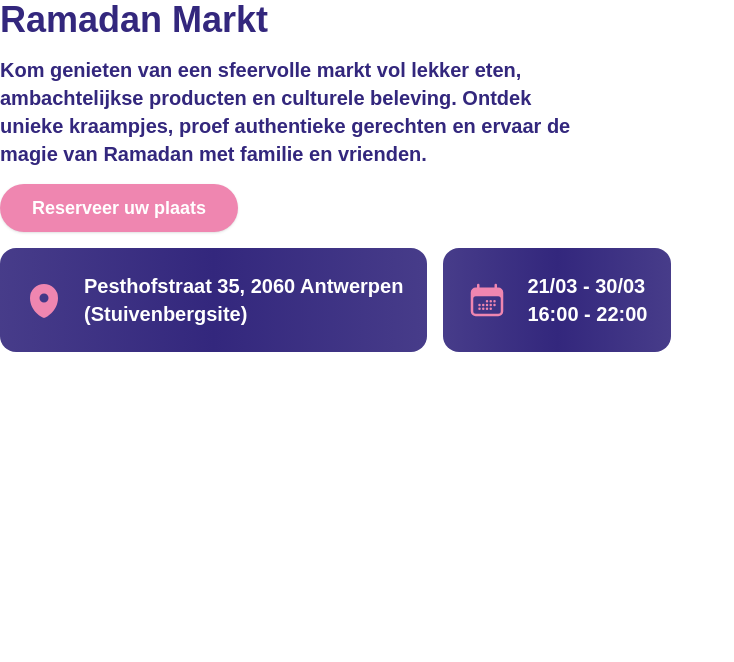
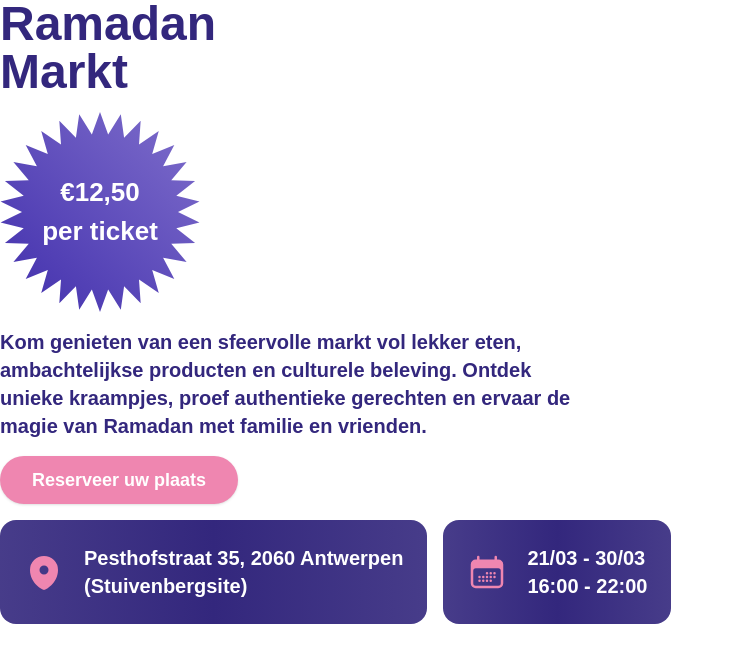
Before and after one commit to wa1id/el-hikma, a Next.js app: page / in a window 1280 px wide. Shown: the top 662 px of the page, without its empty margins (0-734 px from the left). Built offline with nearby package versions, Linux system fonts and the light colour scheme.

Commit message:
feat: add star

```diff
--- a/components/ramadan-market-landing-page.tsx
+++ b/components/ramadan-market-landing-page.tsx
@@ -3,12 +3,16 @@ import { CalendarDaysIcon } from "@heroicons/react/24/solid";
 import React from "react";
 
 import InfoCard from "./info-card";
+import Star from "./star";
 import { Button } from "./ui/button";
 
 const RamadanMarketLandingPage = () => {
   return (
     <div className="flex flex-col gap-4">
-      <h1 className="text-4xl font-bold text-secondary">Ramadan Markt</h1>
+      <h1 className="text-5xl font-bold text-secondary">
+        Ramadan <br /> Markt
+      </h1>
+      <Star>€12,50 per ticket</Star>
       <p className="max-w-[580px] text-xl font-semibold text-secondary">
         Kom genieten van een sfeervolle markt vol lekker eten, ambachtelijkse
         producten en culturele beleving. Ontdek unieke kraampjes, proef
--- /dev/null
+++ b/components/star.tsx
@@ -0,0 +1,137 @@
+import React, { ReactNode, useId } from "react";
+
+interface StarProps {
+  size?: number;
+  color?: string;
+  numPoints?: number;
+  radiusRatio?: number;
+  className?: string;
+  useGradient?: boolean;
+  textColor?: string;
+  textClassName?: string;
+  children?: ReactNode;
+  gradientAngle?: number;
+  gradientColors?: {
+    start: string;
+    end: string;
+  };
+}
+
+const Star: React.FC<StarProps> = ({
+  size = 200,
+  color = "purple",
+  numPoints = 30,
+  radiusRatio = 0.78,
+  className = "",
+  useGradient = true,
+  textColor = "white",
+  textClassName = "font-extrabold text-[26px]",
+  children,
+  gradientAngle = -45,
+  gradientColors = {
+    start: "#4A38B1",
+    end: "#7665c7",
+  },
+}) => {
+  // Generate a unique ID for this star instance
+  const uniqueId = useId();
+  const gradientId = `star-gradient-${uniqueId}`;
+
+  // Calculate points for a 10-point star
+  const generateStarPoints = (
+    outerRadius: number,
+    innerRadius: number,
+  ): string => {
+    const center = size / 2;
+    const points: [number, number][] = [];
+    const angleStep = Math.PI / numPoints;
+
+    for (let i = 0; i < numPoints * 2; i++) {
+      // Alternate between outer and inner radius
+      const radius = i % 2 === 0 ? outerRadius : innerRadius;
+      const angle = i * angleStep;
+
+      const x = center + radius * Math.sin(angle);
+      const y = center - radius * Math.cos(angle);
+
+      points.push([x, y]);
+    }
+
+    return points.map((point) => point.join(",")).join(" ");
+  };
+
+  // Calculate gradient coordinates based on angle
+  const calculateGradientCoordinates = (angle: number) => {
+    // Convert angle from degrees to radians
+    const radians = (angle * Math.PI) / 180;
+
+    // Calculate start and end points
+    // We use cos for x and sin for y to match the standard mathematical angle system
+    const x1 = 50 - 50 * Math.cos(radians);
+    const y1 = 50 - 50 * Math.sin(radians);
+    const x2 = 50 + 50 * Math.cos(radians);
+    const y2 = 50 + 50 * Math.sin(radians);
+
+    return { x1, y1, x2, y2 };
+  };
+
+  const outerRadius = size / 2;
+  const innerRadius = outerRadius * radiusRatio;
+  const starPoints = generateStarPoints(outerRadius, innerRadius);
+
+  // Get gradient coordinates based on the angle
+  const { x1, y1, x2, y2 } = calculateGradientCoordinates(gradientAngle);
+
+  return (
+    <svg
+      width={size}
+      height={size}
+      viewBox={`0 0 ${size} ${size}`}
+      className={className}
+    >
+      <defs>
+        {useGradient && (
+          <linearGradient
+            id={gradientId}
+            x1={`${x1}%`}
+            y1={`${y1}%`}
+            x2={`${x2}%`}
+            y2={`${y2}%`}
+          >
+            <stop offset="0%" stopColor={gradientColors.start} />
+            <stop offset="100%" stopColor={gradientColors.end} />
+          </linearGradient>
+        )}
+      </defs>
+      <polygon
+        points={starPoints}
+        fill={useGradient ? `url(#${gradientId})` : color}
+      />
+      {children && (
+        <foreignObject
+          x={size * 0.2}
+          y={size * 0.2}
+          width={size * 0.6}
+          height={size * 0.6}
+        >
+          <div
+            style={{
+              display: "flex",
+              alignItems: "center",
+              justifyContent: "center",
+              width: "100%",
+              height: "100%",
+              color: textColor,
+              textAlign: "center",
+            }}
+            className={textClassName}
+          >
+            {children}
+          </div>
+        </foreignObject>
+      )}
+    </svg>
+  );
+};
+
+export default Star;
```
